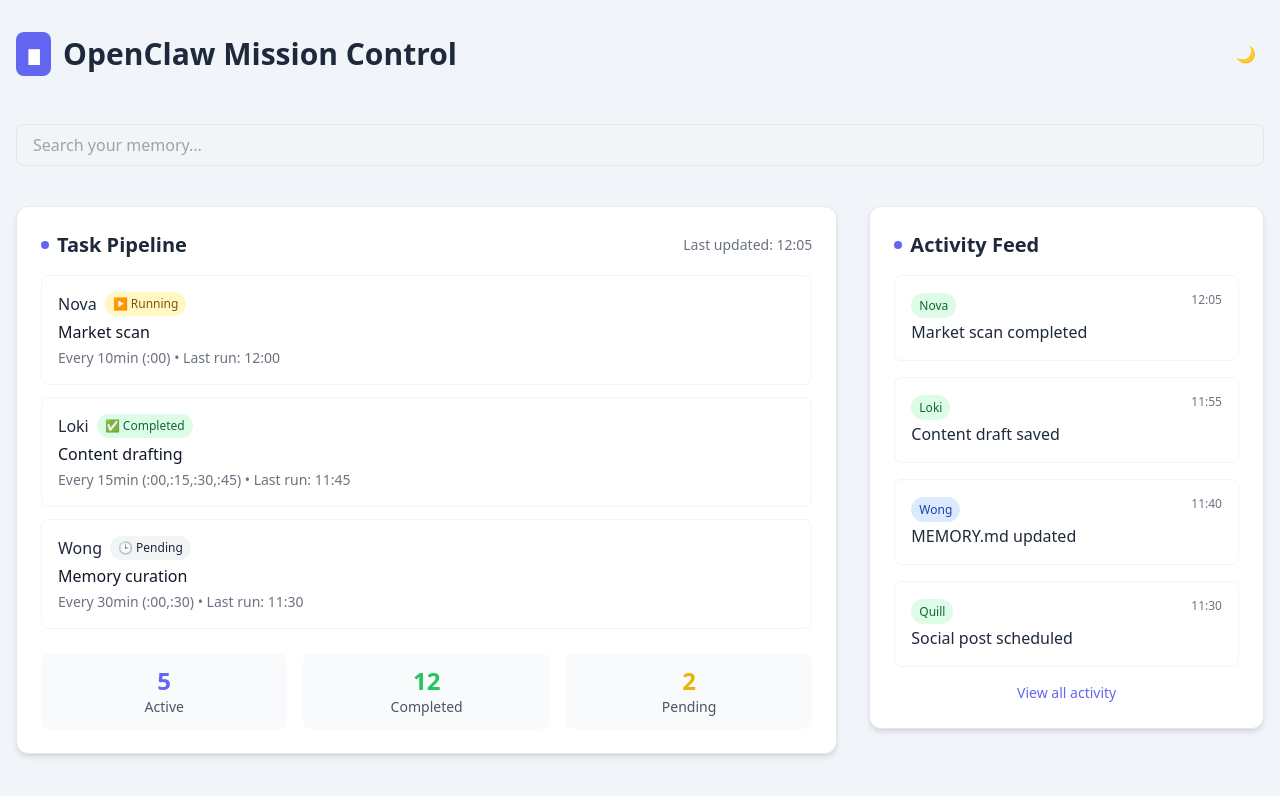
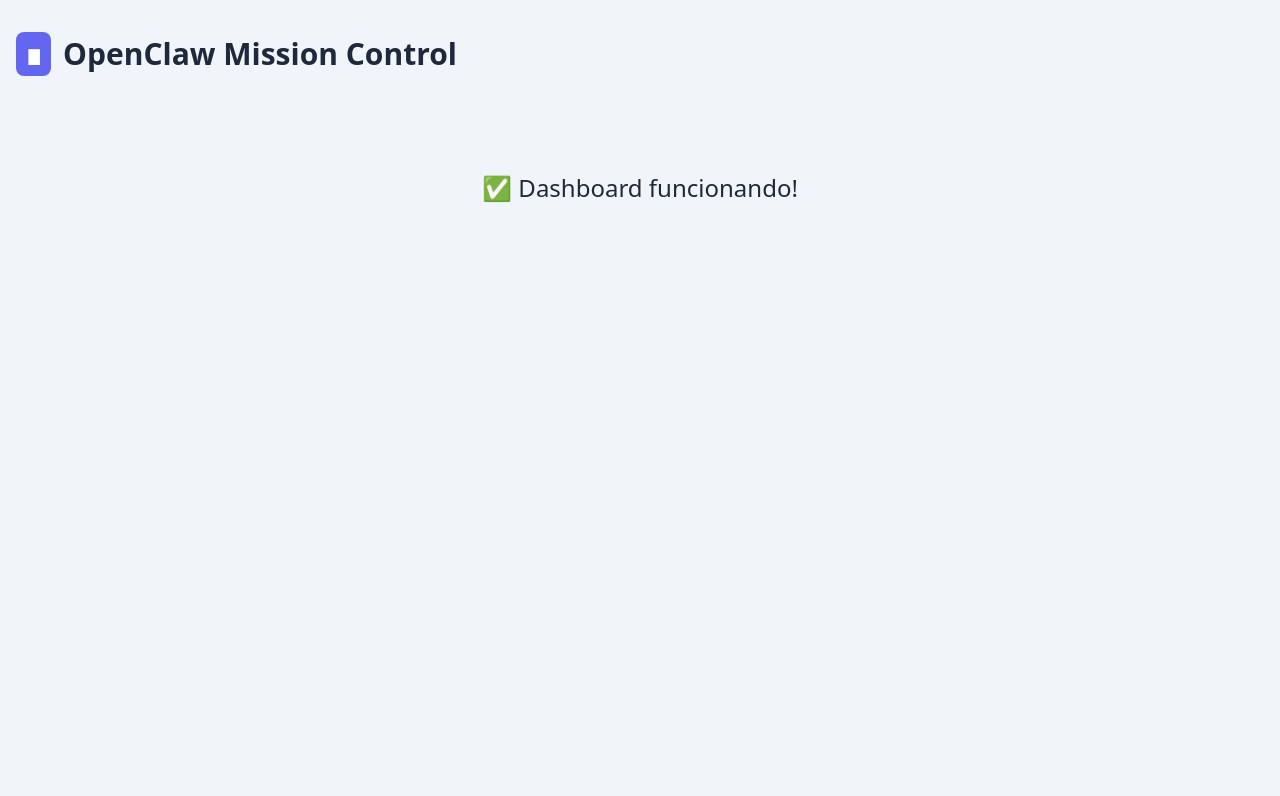
Before and after one commit to RafaelLee/mission-control-dashboard, a Next.js app: page / in a window 1280 px wide. Shown: the top 796 px of the page. Built offline with nearby package versions, Linux system fonts and the light colour scheme.

Commit message:
🔧 Fix crítico: rota / gerada corretamente

```diff
--- a/pages/index.js
+++ b/pages/index.js
@@ -1,50 +1,39 @@
 import { useState, useEffect } from 'react'
-import ActivityFeed from '../components/ActivityFeed'
-import TaskPipeline from '../components/TaskPipeline'
-import SearchBar from '../components/SearchBar'
 
 export default function Home() {
 const [darkMode, setDarkMode] = useState(false)
 
 useEffect(() => {
+// Verifica compatibilidade com SSR
+if (typeof window === 'undefined') return
+
 const darkQuery = window.matchMedia('(prefers-color-scheme: dark)')
 setDarkMode(darkQuery.matches)
+
 const handler = (e) => setDarkMode(e.matches)
 darkQuery.addEventListener('change', handler)
 return () => darkQuery.removeEventListener('change', handler)
 }, [])
 
 useEffect(() => {
+if (typeof document !== 'undefined') {
 document.documentElement.classList.toggle('dark', darkMode)
+}
 }, [darkMode])
 
 return (
-<div className={`min-h-screen bg-openclaw-light text-openclaw-dark
-dark:bg-openclaw-dark dark:text-openclaw-light transition-colors`}>
+<div className="min-h-screen bg-openclaw-light text-openclaw-dark
+dark:bg-openclaw-dark dark:text-openclaw-light transition-colors">
 <div className="container mx-auto px-4 py-8">
 <header className="flex justify-between items-center mb-12">
 <h1 className="text-3xl font-bold flex items-center">
 <span className="bg-openclaw-primary text-white rounded-lg px-2 py-1 mr-3">∎</span>
 OpenClaw Mission Control
 </h1>
-<button
-onClick={() => setDarkMode(!darkMode)}
-className="p-2 rounded-full hover:bg-openclaw-light dark:hover:bg-openclaw-dark/30"
->
-{darkMode ? '☀️' : '🌙'}
-</button>
 </header>
-
-<SearchBar />
-
-<div className="grid grid-cols-1 lg:grid-cols-3 gap-8 mt-10">
-<div className="lg:col-span-2">
-<TaskPipeline />
-</div>
-<div>
-<ActivityFeed />
-</div>
-</div>
+<main>
+<h2 className="text-2xl text-center py-12">✅ Dashboard funcionando!</h2>
+</main>
 </div>
 </div>
 )
```
